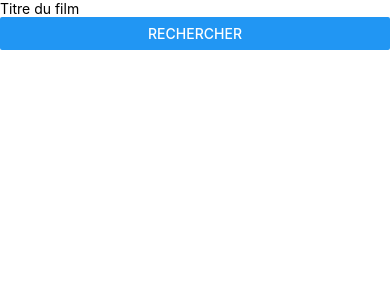
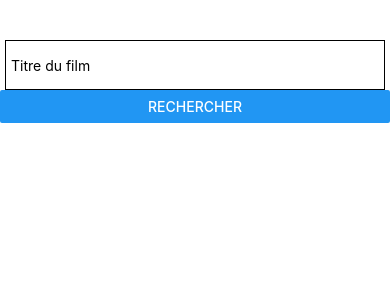
Before and after one commit to IchCodes/react-native, a React Native app in the folder eliasrbarbershop/: screen / in a window 390 px wide. Shown: the top 300 px of the page. Built offline with nearby package versions, Linux system fonts and the light colour scheme.

Commit message:
Ajout des styles et FlatList

```diff
--- a/eliasrbarbershop/components/Search.js
+++ b/eliasrbarbershop/components/Search.js
@@ -1,16 +1,36 @@
 import React from 'react';
-import { View, Button, TextInput} from 'react-native';
+import { StyleSheet, View, Button, FlatList, Text, TextInput } from 'react-native';
+import films from '../helpers/filmData';
 
 class Search extends React.Component {
     render(){
         return(
-            <View>
-                <TextInput placeholder='Titre du film'/>
-                <Button title='Rechercher' onPress={()=>{}}/>
-            </View>
+            <View style={styles.main_container}>
+                 <TextInput placeholder='Titre du film' style={styles.textinput} />
+                 <Button title='Rechercher' onPress={() => { }} />
+                 <FlatList
+                     data={films}
+                     keyExtractor={(item) => item.id.toString()}
+                     renderItem={({ item }) => <Text>{item.title}</Text>}
+                 />
+                 </View>
         )
     }
 
 }
+const styles = StyleSheet.create({
+    main_container: {
+        marginTop: 40,
+        flex: 1
+    },
+    textinput: {
+        marginLeft: 5,
+        marginRight: 5,
+        height: 50,
+        borderColor: '#000000',
+        borderWidth: 1,
+        paddingLeft: 5
+    }
+})
 
- export default Search
+export default Search
```
